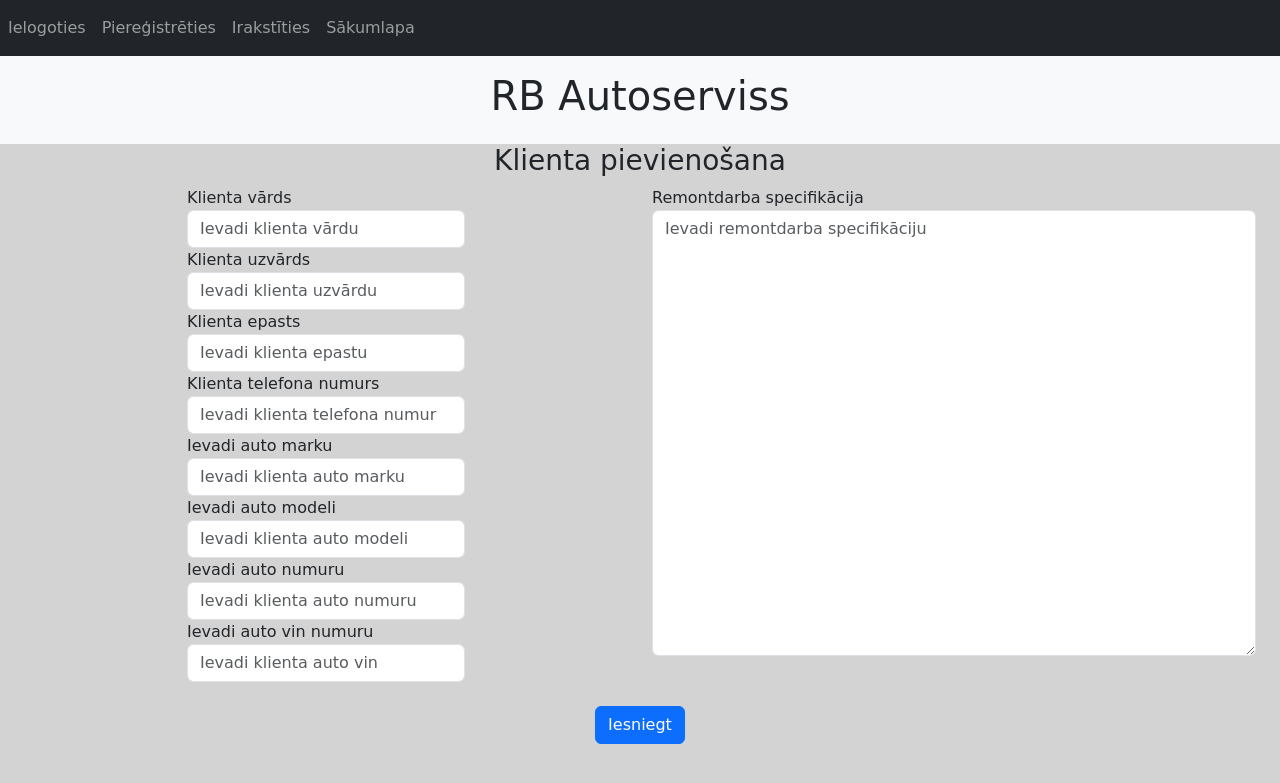
After one commit to UnluckySteel21/projecta_darbs, a Flask app: page /new_client in a window 1280 px wide. The commit adds this page. Shown: the top 783 px of the page. Run offline with Flask 3, Linux system fonts and the light colour scheme.

Commit message:
-v0.5 made a new_client.html and overall design upgrades

```diff
--- a/website/auth.py
+++ b/website/auth.py
@@ -32,6 +32,6 @@ def sign_up():
         else:
             flash('Konts izveidots!', category='succes')
 
-        return render_template("sign_up.html")
+        return render_template("login.html")
     else:
         return render_template("sign_up.html")
--- a/website/static/css/main_styles.css
+++ b/website/static/css/main_styles.css
@@ -1,7 +1,7 @@
 body {
     background-color: lightgray;
     font-family: cursive;
-    background-image: url('../images/car_logo.png');
+    /*background-image: url('../images/car_logo.png');*/
     background-repeat: no-repeat;
     background-attachment: fixed;
     background-size: cover;
@@ -17,5 +17,12 @@ body {
     flex-direction: column;
     justify-content: center;
     align-items: center;
-    height: 90vh;
+    height: 70vh;
 }
+
+.centered-content-row {
+    display: flex;
+    flex-direction: column;
+    justify-content: center;
+    align-items: center;
+}
--- /dev/null
+++ b/website/static/js/home.js
@@ -0,0 +1,3 @@
+function redirectTonewClient() {
+    window.location.href = "/new_client";
+}
--- a/website/templates/layout.html
+++ b/website/templates/layout.html
@@ -87,6 +87,9 @@
             {% endfor %}
         {% endif %}
     {% endwith %}
+    <div class="container-fluid text-center py-3 bg-light">
+        <h1>RB Autoserviss</h1>
+    </div>
     <div class="container-fluid">
     {% block main_content %}
     {% endblock %}
--- a/website/templates/login.html
+++ b/website/templates/login.html
@@ -34,6 +34,7 @@ Ielogošanās
                         placeholder="Ievadi savu paroli">
                 </div>
                 <br>
+                <p>Nav konta? <a href="sign_up" class="link-primary">Izveido to!</a></p>
                 <button
                     type="submit"
                     class="btn btn-primary d-block mx-auto">
--- /dev/null
+++ b/website/templates/new_client.html
@@ -0,0 +1,119 @@
+{% extends "layout.html" %}
+
+{% block page_title %}
+Jauns klients
+{% endblock %}
+
+{% block head_inners %}
+{% endblock %}
+
+{% block main_content %}
+<div class="container-fluid">
+    <div class="row">
+        <h3 class="text-center"> Klienta pievienošana </h3>
+    </div>
+    <div class="row">
+        <div class="col-md-6">
+            <form
+                method="POST"
+                class="container">
+                <div class="row justify-content-center">
+                    <div class="col-md-6">
+                        <div class="form-group">
+                            <label for="client_name">Klienta vārds</label>
+                            <input
+                                type="text"
+                                class="form-control"
+                                id="client_name"
+                                name="client_name"
+                                placeholder="Ievadi klienta vārdu">
+                        </div>
+                        <div class="form-group">
+                            <label for="client_surname">Klienta uzvārds</label>
+                            <input
+                                type="text"
+                                class="form-control"
+                                id="client_surname"
+                                name="client_surname"
+                                placeholder="Ievadi klienta uzvārdu">
+                        </div>
+                        <div class="form-group">
+                            <label for="email">Klienta epasts</label>
+                            <input
+                                type="email"
+                                class="form-control"
+                                id="client_email"
+                                name="client_email"
+                                placeholder="Ievadi klienta epastu">
+                        </div>
+                        <div class="form-group">
+                            <label for="client_number">Klienta telefona numurs</label>
+                            <input
+                                type="number"
+                                class="form-control"
+                                id="client_number"
+                                name="client_number"
+                                placeholder="Ievadi klienta telefona numuru">
+                        </div>
+                        <div class="form-group">
+                            <label for="car_brand">Ievadi auto marku</label>
+                            <input
+                                type="text"
+                                class="form-control"
+                                id="car_brand"
+                                name="car_brand"
+                                placeholder="Ievadi klienta auto marku">
+                        </div>
+                        <div class="form-group">
+                            <label for="car_make">Ievadi auto modeli</label>
+                            <input
+                                type="text"
+                                class="form-control"
+                                id="car_make"
+                                name="car_make"
+                                placeholder="Ievadi klienta auto modeli">
+                        </div>
+                        <div class="form-group">
+                            <label for="car_number">Ievadi auto numuru</label>
+                            <input
+                                type="text"
+                                class="form-control"
+                                id="car_number"
+                                name="car_number"
+                                placeholder="Ievadi klienta auto numuru">
+                        </div>
+                        <div class="form-group">
+                            <label for="car_vin">Ievadi auto vin numuru</label>
+                            <input
+                                type="text"
+                                class="form-control"
+                                id="car_vin"
+                                name="car_vin"
+                                placeholder="Ievadi klienta auto vin">
+                        </div>
+                    </div>
+                </div>
+            </form>
+        </div>
+        <div class="col-md-6">
+            <div class="form-group">
+                <label for="repair_specification">Remontdarba specifikācija</label>
+                <textarea
+                    class="form-control h-100"
+                    id="repair_specification"
+                    name="repair_specification"
+                    rows="18"
+                    placeholder="Ievadi remontdarba specifikāciju"></textarea>
+            </div>
+        </div>
+    </div>
+    <br>
+    <div>
+        <button
+            type="submit"
+            class="btn btn-primary d-block mx-auto">
+            Iesniegt
+        </button>
+    </div>
+</div>
+{% endblock %}
--- a/website/templates/sign_up.html
+++ b/website/templates/sign_up.html
@@ -61,6 +61,7 @@ Pierakstīšanās
                         placeholder="Atkārtoti ievadi savu paroli">
                 </div>
                 <br>
+                <p>Jau ir konts? <a href="login" class="link-primary">Ielogojies!</a></p>
                 <button
                     type="submit"
                     class="btn btn-primary d-block mx-auto">
--- a/website/views.py
+++ b/website/views.py
@@ -5,3 +5,7 @@ views = Blueprint('views', __name__)
 @views.route('/')
 def home():
     return render_template("home.html")
+
+@views.route('/new_client')
+def new_client():
+    return render_template("new_client.html")
```
Also changed, not shown: documentation/history.txt (+7 -0 lines), website/templates/home.html (+14 -1 lines).
